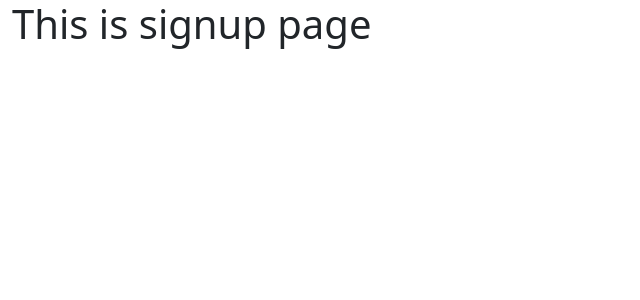
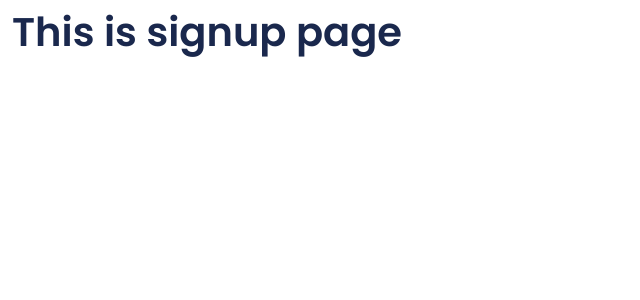
Before and after one commit to NyFenitra/Adeva-form, a Vue app: page /signup in a window 1280 px wide. Shown: the top 300 px of the page, without its empty margins (0-640 px from the left). Built offline with nearby package versions, Linux system fonts and the light colour scheme.

Commit message:
Configuration of the theme

```diff
--- /dev/null
+++ b/src/assets/scss/_variables.scss
@@ -0,0 +1,2 @@
+$body-color: #1a284d;
+$font-family-sans-serif: 'Inter', sans-serif
--- a/src/assets/scss/main.scss
+++ b/src/assets/scss/main.scss
@@ -1,7 +1,18 @@
+@import url('https://fonts.googleapis.com/css2?family=Inter:wght@300;400;600;700&family=Poppins:ital,wght@0,300;0,400;0,600;0,700;1,300;1,400;1,600;1,700&display=swap');
+
+@import '@/assets/scss/_variables.scss';
+@import "node_modules/bootstrap/scss/bootstrap";
+
 * {
   box-sizing: border-box;
 }
 
-html, body {
+body {
   margin: 0;
 }
+
+body h1, body h2, body h3, body h4, body h5, body h6 {
+  font-family: 'Poppins', sans-serif;
+  font-weight: 600;
+  line-height: 1.6;
+}
--- a/src/main.ts
+++ b/src/main.ts
@@ -8,7 +8,6 @@ import './assets/scss/main.scss';
 
 // Bootstrap
 import 'bootstrap/dist/js/bootstrap.js';
-import 'bootstrap/scss/bootstrap.scss';
 
 const app = createApp(App);
 
```
